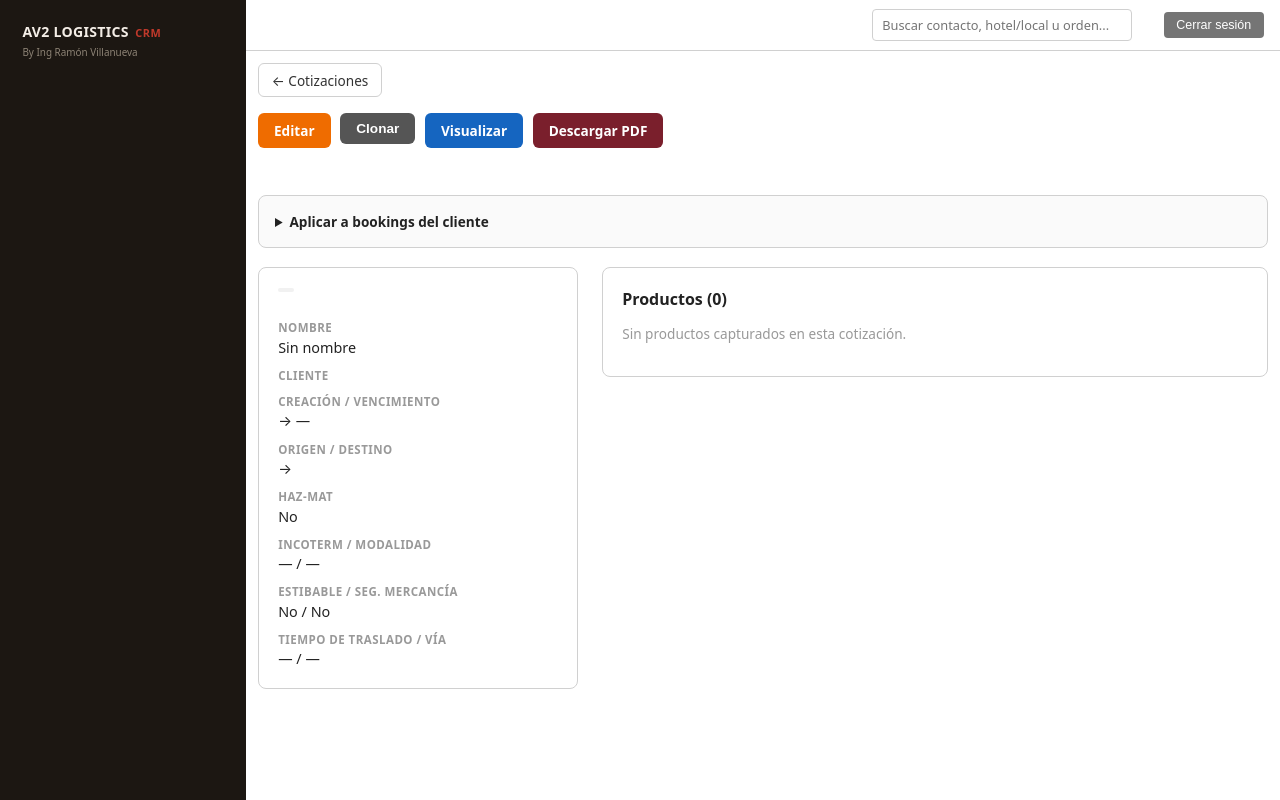
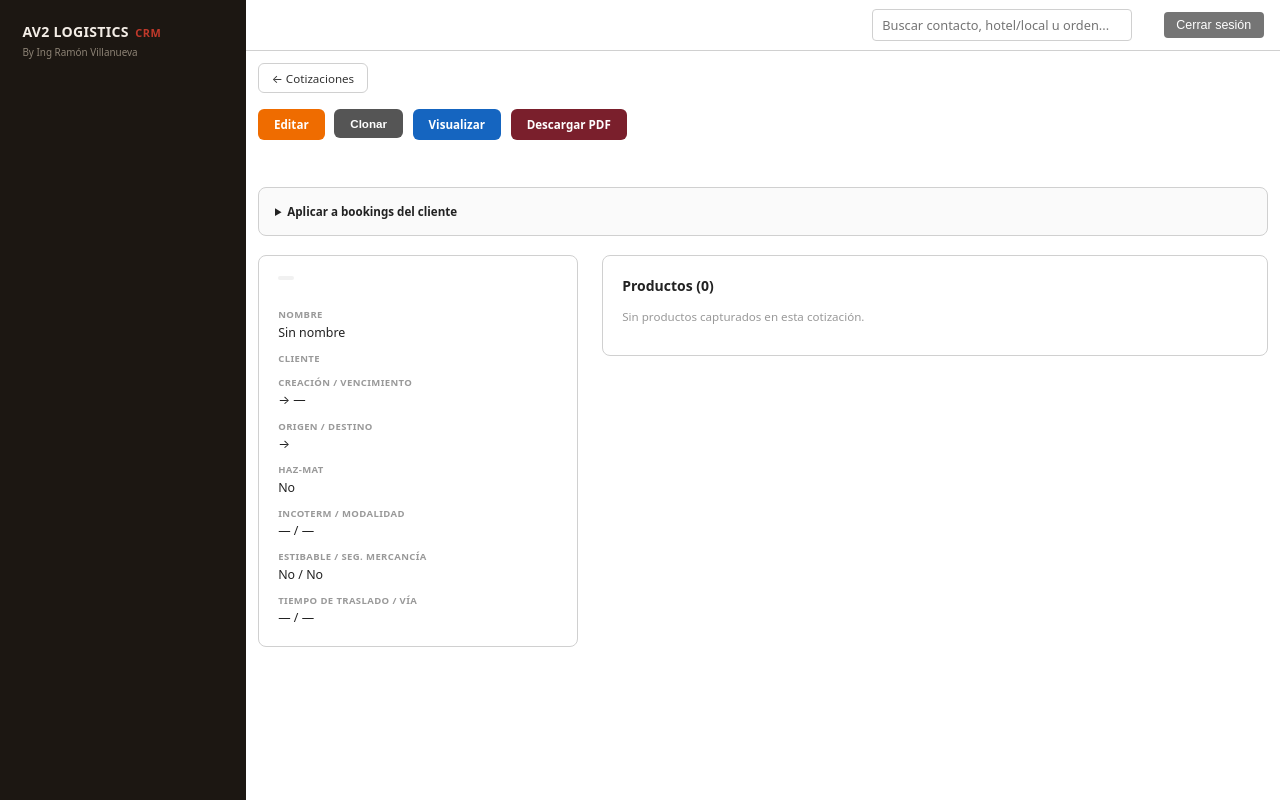
Before and after one commit to Ramonchiky47/reporte-vendedores-cargolink, a Flask app: template templates/crm_cotizacion_detalle.html in a window 1280 px wide. Run offline with Flask 3, Linux system fonts and the light colour scheme; the template is opened without the code that fills it, so the values that code supplies are empty; some libraries are stand-ins or nearby versions.

Commit message:
Reduce 1.5pt el tamaño de letra en el detalle de cotización

```diff
--- a/templates/crm_cotizacion_detalle.html
+++ b/templates/crm_cotizacion_detalle.html
@@ -1,10 +1,10 @@
 {% extends "crm_layout.html" %}
 {% block extra_style %}
-  .btn-atras { display: inline-block; margin-bottom: 1rem; padding: 0.4rem 0.8rem; border: 1px solid var(--borde); border-radius: 6px; color: #333; text-decoration: none; font-size: 0.85rem; }
+  .btn-atras { display: inline-block; margin-bottom: 1rem; padding: 0.4rem 0.8rem; border: 1px solid var(--borde); border-radius: 6px; color: #333; text-decoration: none; font-size: 0.725rem; }
   .btn-atras:hover { background: #f5f5f5; }
   .acciones-detalle { display: flex; gap: 0.6rem; flex-wrap: wrap; margin-bottom: 1.2rem; }
   .acciones-detalle a, .acciones-detalle button {
-    padding: 0.5rem 1rem; border-radius: 6px; font-size: 0.85rem; font-weight: 600; cursor: pointer;
+    padding: 0.5rem 1rem; border-radius: 6px; font-size: 0.725rem; font-weight: 600; cursor: pointer;
     border: none; text-decoration: none; display: inline-block;
   }
   .btn-editar-cot { background: #ef6c00; color: #fff; }
@@ -12,22 +12,22 @@
   .btn-visualizar { background: #1565c0; color: #fff; }
   .btn-pdf { background: #7a1f2c; color: #fff; }
 
-  .badge-estatus { display: inline-block; padding: 0.25rem 0.7rem; border-radius: 20px; font-size: 0.8rem; font-weight: 700; margin-bottom: 1rem; }
+  .badge-estatus { display: inline-block; padding: 0.25rem 0.7rem; border-radius: 20px; font-size: 0.675rem; font-weight: 700; margin-bottom: 1rem; }
   .badge-estatus.vigente { background: #e3f2fd; color: #1565c0; }
   .badge-estatus.vencido { background: #fff3e0; color: #e65100; }
   .badge-estatus.ganada { background: #dcfce7; color: #166534; }
   .badge-estatus.perdida { background: #fee2e2; color: #991b1b; }
 
   .caja-accion { border: 1px solid var(--borde); border-radius: 8px; padding: 1rem; margin-bottom: 1.2rem; background: #fafafa; }
-  .caja-accion h4 { margin: 0 0 0.6rem; font-size: 0.85rem; }
+  .caja-accion h4 { margin: 0 0 0.6rem; font-size: 0.725rem; }
   .detalle-aplicar-booking summary {
-    font-size: 0.85rem; font-weight: 700; cursor: pointer; color: #222; list-style: revert;
+    font-size: 0.725rem; font-weight: 700; cursor: pointer; color: #222; list-style: revert;
   }
   .detalle-aplicar-booking[open] summary { margin-bottom: 0.6rem; }
   .detalle-aplicar-booking summary::-webkit-details-marker { margin-right: 0.3rem; }
   .fila-accion { display: flex; align-items: center; gap: 0.5rem; flex-wrap: wrap; }
   .fila-accion select {
-    padding: 0.5rem 0.7rem; border: 1px solid var(--borde); border-radius: 6px; font: inherit; font-size: 0.85rem;
+    padding: 0.5rem 0.7rem; border: 1px solid var(--borde); border-radius: 6px; font: inherit; font-size: 0.725rem;
     background: #fff; min-width: 260px;
   }
   .btn-aplicar-booking { background: #2e7d32; color: #fff; }
@@ -40,7 +40,7 @@
     background: #fff; padding: 0.3rem 0.6rem; margin-bottom: 0.7rem;
   }
   .check-booking {
-    display: flex; align-items: center; gap: 0.5rem; padding: 0.35rem 0.1rem; font-size: 0.85rem;
+    display: flex; align-items: center; gap: 0.5rem; padding: 0.35rem 0.1rem; font-size: 0.725rem;
     cursor: pointer; border-bottom: 1px solid var(--borde);
   }
   .check-booking:last-child { border-bottom: none; }
@@ -48,29 +48,29 @@
 
   .lista-bookings-aplicados { list-style: none; margin: 0 0 1.2rem; padding: 0; }
   .lista-bookings-aplicados li {
-    display: flex; justify-content: space-between; gap: 1rem; padding: 0.4rem 0; border-bottom: 1px solid var(--borde); font-size: 0.85rem;
+    display: flex; justify-content: space-between; gap: 1rem; padding: 0.4rem 0; border-bottom: 1px solid var(--borde); font-size: 0.725rem;
   }
   .lista-bookings-aplicados li:last-child { border-bottom: none; }
 
   .detalle-grid { display: grid; grid-template-columns: 320px 1fr; gap: 1.5rem; align-items: start; }
   @media (max-width: 800px) { .detalle-grid { grid-template-columns: 1fr; } }
   .tarjeta { border: 1px solid var(--borde); border-radius: 8px; padding: 1.2rem; margin-bottom: 1.2rem; background: #fff; }
-  .campo-etiqueta { font-size: 0.72rem; font-weight: 700; letter-spacing: 0.04em; text-transform: uppercase; color: #999; margin: 0.7rem 0 0.15rem; }
+  .campo-etiqueta { font-size: 0.595rem; font-weight: 700; letter-spacing: 0.04em; text-transform: uppercase; color: #999; margin: 0.7rem 0 0.15rem; }
   .campo-etiqueta:first-child { margin-top: 0; }
-  .campo-valor { font-size: 0.9rem; margin: 0; }
-  .id-badge { display: inline-block; background: #f1f1f1; color: #555; padding: 0.15rem 0.5rem; border-radius: 10px; font-size: 0.78rem; margin-bottom: 0.8rem; }
+  .campo-valor { font-size: 0.775rem; margin: 0; }
+  .id-badge { display: inline-block; background: #f1f1f1; color: #555; padding: 0.15rem 0.5rem; border-radius: 10px; font-size: 0.655rem; margin-bottom: 0.8rem; }
 
-  .tarjeta h3 { margin: 0 0 0.9rem; font-size: 1rem; }
-  table.tabla-lineas { width: 100%; border-collapse: collapse; font-size: 0.85rem; }
+  .tarjeta h3 { margin: 0 0 0.9rem; font-size: 0.875rem; }
+  table.tabla-lineas { width: 100%; border-collapse: collapse; font-size: 0.725rem; }
   table.tabla-lineas th { text-align: left; background: #fafafa; padding: 0.5rem 0.6rem; border-bottom: 1px solid var(--borde); }
   table.tabla-lineas td { padding: 0.5rem 0.6rem; border-bottom: 1px solid var(--borde); }
   table.tabla-lineas td.num { text-align: right; }
-  .pendiente { color: #999; font-size: 0.85rem; }
+  .pendiente { color: #999; font-size: 0.725rem; }
 
   .tarjetas-totales { display: flex; flex-wrap: wrap; gap: 0.9rem; margin-top: 1.2rem; }
   .tarjeta-moneda { flex: 1 1 200px; border: 1px solid var(--borde); border-radius: 8px; padding: 0.8rem 1rem; }
   .tarjeta-moneda__titulo { font-weight: 700; margin-bottom: 0.4rem; }
-  .tarjeta-moneda .fila { display: flex; justify-content: space-between; font-size: 0.85rem; color: #444; padding: 0.1rem 0; }
+  .tarjeta-moneda .fila { display: flex; justify-content: space-between; font-size: 0.725rem; color: #444; padding: 0.1rem 0; }
   .tarjeta-moneda .fila-total { border-top: 1px solid var(--borde); margin-top: 0.3rem; padding-top: 0.35rem; color: #1565c0; font-weight: 700; }
 {% endblock %}
 {% block crm_content %}
```
